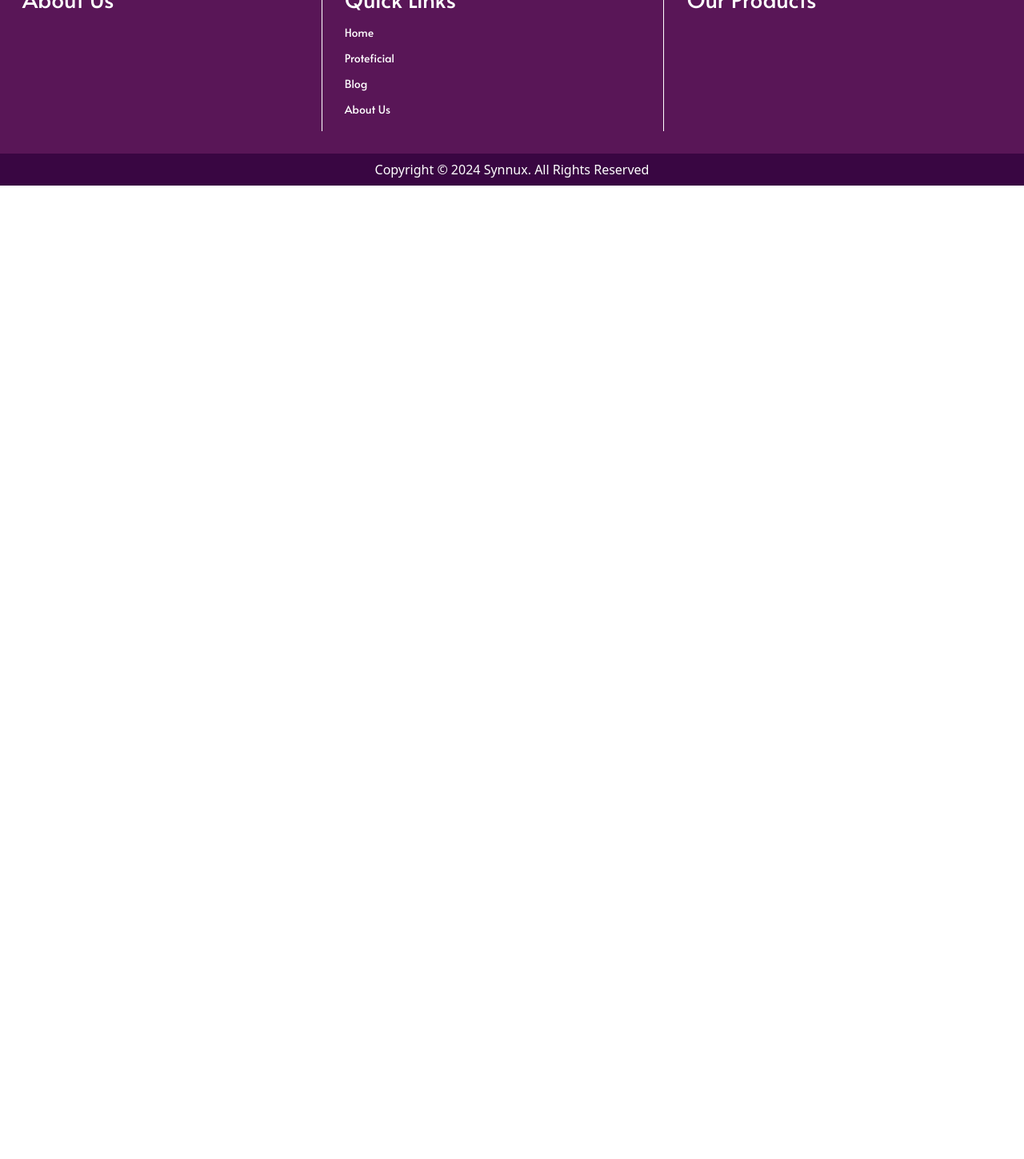
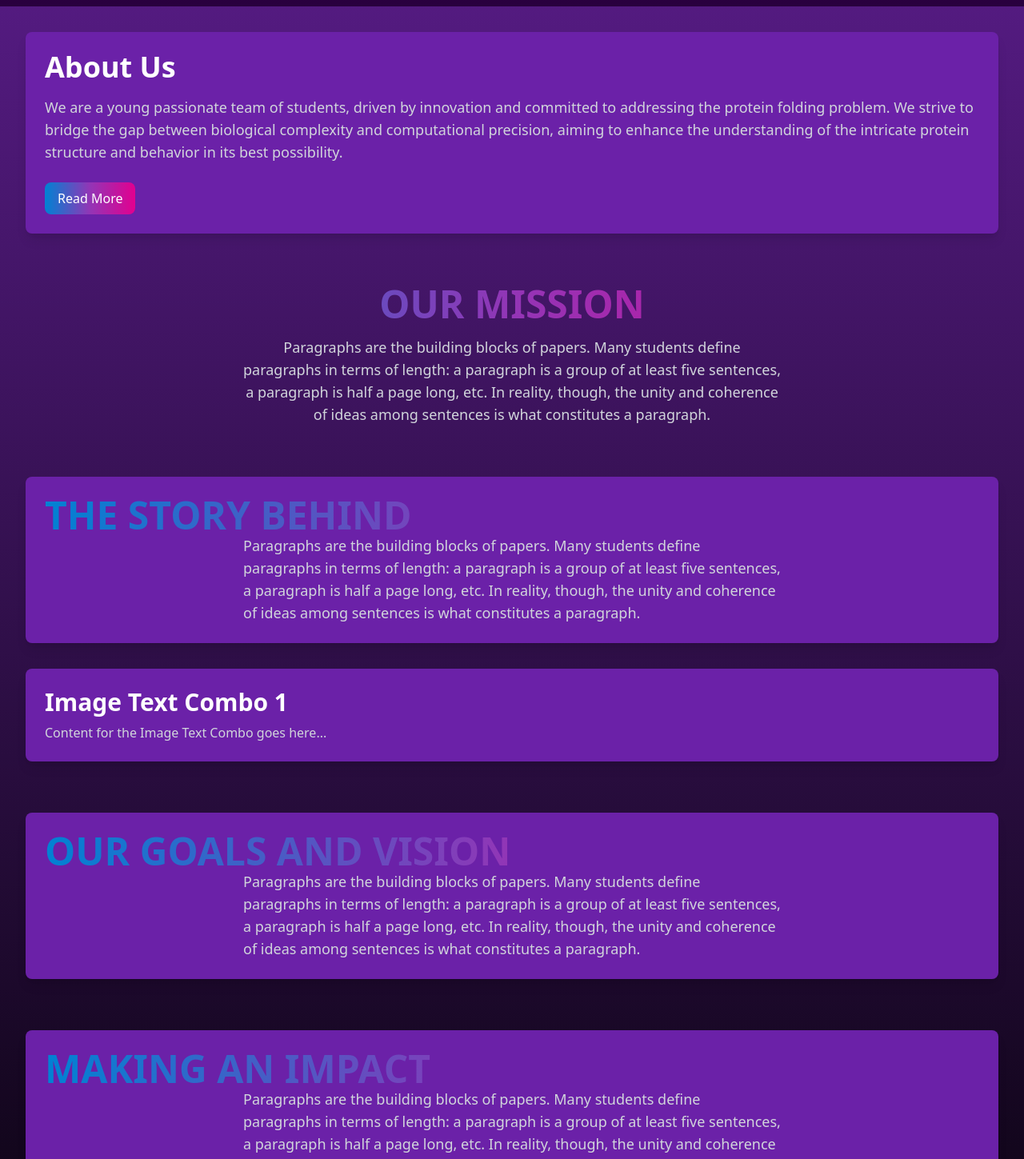
Before and after one commit to SriGanesh01/Proteficial, a React (Vite) app: page /about in a window 1280 px wide. Shown: the part 200-1649 px from the top of the page at 80% size. Before the commit the page ends 800 px from the top, so only its background shows below. Built offline with nearby package versions, Linux system fonts and the light colour scheme.

Commit message:
added aboutUs

```diff
--- /dev/null
+++ b/src/components/HeroAboutUs.jsx
@@ -0,0 +1,78 @@
+import React from "react";
+import Header from "../components/Header";
+import Footer from "../components/Footer";
+
+function HeroAboutUs() {
+  return (
+    <div className="bg-gradient-to-b from-purple-900 to-black text-white min-h-screen">
+      <Header />
+
+      <main className="container mx-auto p-8 space-y-16">
+        <section className="bg-purple-800 p-6 rounded-lg shadow-lg">
+          <h2 className="text-4xl font-bold text-white mb-4">About Us</h2>
+          <p className="text-gray-300 text-lg mb-6">
+            We are a young passionate team of students, driven by innovation and committed to addressing the protein folding problem. We strive to bridge the gap between biological complexity and computational precision, aiming to enhance the understanding of the intricate protein structure and behavior in its best possibility.
+          </p>
+          <button className="px-4 py-2 bg-gradient-to-r from-[#0082d3] via-[#9335b6] to-[#e2008f] text-white rounded-lg">
+            Read More
+          </button>
+        </section>
+
+        <section className="text-center space-y-4">
+          <h2 className="text-5xl font-extrabold text-transparent bg-clip-text bg-gradient-to-r from-[#0082d3] via-[#9335b6] to-[#e2008f]">
+            OUR MISSION
+          </h2>
+          <p className="text-gray-300 max-w-2xl mx-auto text-lg">
+            Paragraphs are the building blocks of papers. Many students define paragraphs in terms of length: a paragraph is a group of at least five sentences, a paragraph is half a page long, etc. In reality, though, the unity and coherence of ideas among sentences is what constitutes a paragraph.
+          </p>
+        </section>
+
+
+        <section className="space-y-8">
+          <div className="bg-purple-800 p-6 rounded-lg shadow-lg">
+            <h2 className="text-5xl font-extrabold text-transparent bg-clip-text bg-gradient-to-r from-[#0082d3] via-[#9335b6] to-[#e2008f]">
+              THE STORY BEHIND
+            </h2>
+            <p className="text-gray-300 max-w-2xl mx-auto text-lg">
+              Paragraphs are the building blocks of papers. Many students define paragraphs in terms of length: a paragraph is a group of at least five sentences, a paragraph is half a page long, etc. In reality, though, the unity and coherence of ideas among sentences is what constitutes a paragraph.
+            </p>
+          </div>
+
+
+          <div className="bg-purple-800 p-6 rounded-lg shadow-lg">
+            <h2 className="text-3xl font-bold mb-2">Image Text Combo 1</h2>
+            <p className="text-gray-300">Content for the Image Text Combo goes here...</p>
+          </div>
+        </section>
+
+
+        <section className="space-y-8">
+          <div className="bg-purple-800 p-6 rounded-lg shadow-lg">
+            <h2 className="text-5xl font-extrabold text-transparent bg-clip-text bg-gradient-to-r from-[#0082d3] via-[#9335b6] to-[#e2008f]">
+              OUR GOALS AND VISION
+            </h2>
+            <p className="text-gray-300 max-w-2xl mx-auto text-lg">
+              Paragraphs are the building blocks of papers. Many students define paragraphs in terms of length: a paragraph is a group of at least five sentences, a paragraph is half a page long, etc. In reality, though, the unity and coherence of ideas among sentences is what constitutes a paragraph.
+            </p>
+          </div>
+        </section>
+
+
+        <section className="space-y-8">
+          <div className="bg-purple-800 p-6 rounded-lg shadow-lg">
+            <h2 className="text-5xl font-extrabold text-transparent bg-clip-text bg-gradient-to-r from-[#0082d3] via-[#9335b6] to-[#e2008f]">
+              MAKING AN IMPACT
+            </h2>
+            <p className="text-gray-300 max-w-2xl mx-auto text-lg">
+              Paragraphs are the building blocks of papers. Many students define paragraphs in terms of length: a paragraph is a group of at least five sentences, a paragraph is half a page long, etc. In reality, though, the unity and coherence of ideas among sentences is what constitutes a paragraph.
+            </p>
+          </div>
+        </section>
+      </main>
+
+      <Footer />
+    </div>
+  );
+}
+
+export default HeroAboutUs;
--- a/src/pages/AboutUs.jsx
+++ b/src/pages/AboutUs.jsx
@@ -1,12 +1,13 @@
 
 import Header from "../components/Header";
-
+import HeroAboutUs from "../components/HeroAboutUs";
 import Footer from "../components/Footer";
 
 function AboutUs() {
     return (
         <>
             <Header />
+            <HeroAboutUs />
             <Footer />
         </>
     );
```
